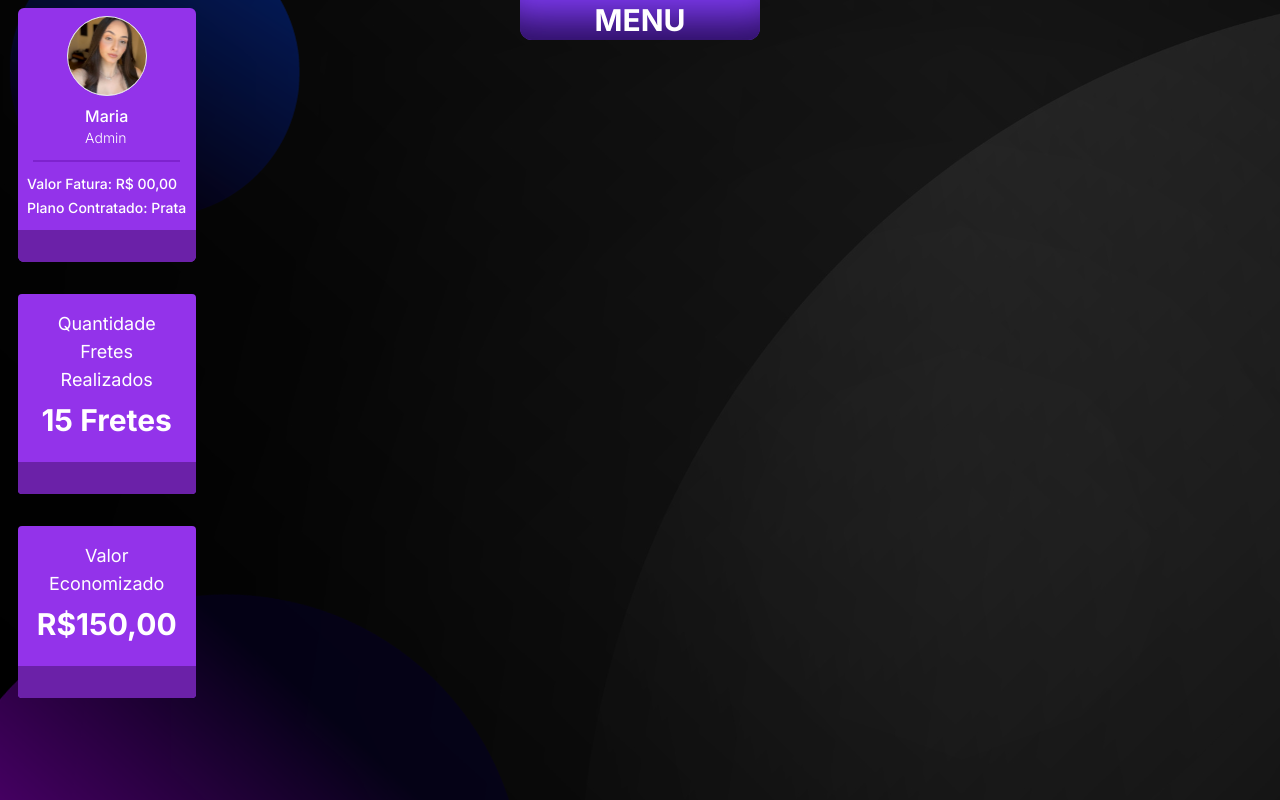
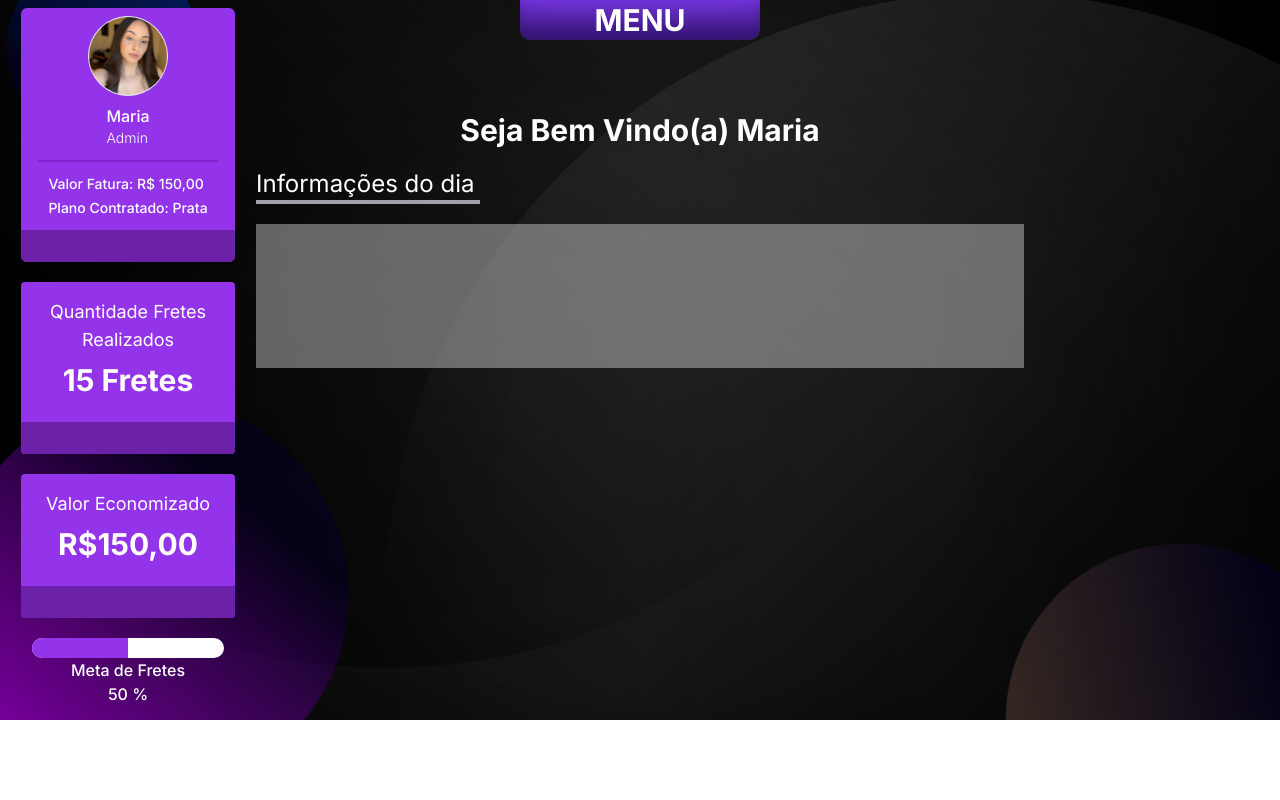
Before and after one commit to Anatonelly-Tech/AnatonellyFretes-v4, a Next.js app: page / in a window 1280 px wide. Built offline with nearby package versions, Linux system fonts and the light colour scheme.

Commit message:
feat: fix bg-repeat, progressbar and welcome message

```diff
--- a/src/app/layout.tsx
+++ b/src/app/layout.tsx
@@ -17,7 +17,7 @@ export default function RootLayout({
       <head>
         <link rel="icon" href="/favicon.png" />
       </head>
-      <body className="bg-anatonelly-bg">
+      <body className="bg-anatonelly-bg bg-no-repeat bg-cover">
         <NavBar />
         {children}
       </body>
--- a/src/app/page.tsx
+++ b/src/app/page.tsx
@@ -9,22 +9,40 @@ import ProgressBar from '@/components/ProgressBar';
 
 // style
 import '../styles/main.css';
+import { useState } from 'react';
 
 export default function Home() {
+  const [username, setUsername ] = useState('Maria')
+
+
   return (
     <div className='w-full h-full flex '>
       {/* esquerda */}
-      <div className='w-1/6 flex flex-col h-full py-2 items-center justify-center'>
-        <UserInfo />
+      <div className='w-1/5 flex flex-col h-full py-2 items-center justify-center gap-5'>
+        <UserInfo username={username} role={'Admin'} plan={'Prata'} invoice={150.00} />
         <AccountInformations
           title={'Quantidade Fretes Realizados'}
           result={'15 Fretes'}
         />
         <AccountInformations title={'Valor Economizado'} result={'R$150,00'} />
-        {/* <ProgressBar /> */}
+        <ProgressBar />
       </div>
       {/* meio */}
-      <div className='w-3/5 h-full bg-blue-400 flex flex-col '></div>
+      <div className='w-3/5 h-full flex flex-col py-28 text-white'>
+        <div className='flex flex-col gap-5'>
+          <h1 className='text-3xl font-bold text-center'>
+            Seja Bem Vindo(a) {username}
+          </h1>
+
+          <div>
+            <span className='text-2xl'>
+              Informações do dia
+            </span>
+              <hr className='border-zinc-400 w-56 border-2' />
+          </div>
+        <div className='bg-zinc-300/45 w-full h-36'></div>
+        </div>
+      </div>
       {/* direita */}
       <div className='w-1/5 h-full bg-yellow-500 flex flex-col '></div>
     </div>
--- a/src/app/test/page.tsx
+++ b/src/app/test/page.tsx
@@ -4,12 +4,14 @@ import '@/styles/main.css';
 import React from 'react';
 import ModalComponent from '@/components/Modal';
 import Loading  from '@/components/Loading';
+import ProgressBar from '@/components/ProgressBar';
 
 const page = () => {
   return (
     <div className='p-5 gap-5 h-full flex '>
       <ModalComponent />
-      <Loading/>
+      <Loading />
+      <ProgressBar />
     </div>
   );
 };
--- a/src/components/AccountInformations/index.tsx
+++ b/src/components/AccountInformations/index.tsx
@@ -5,7 +5,7 @@ interface InfoProps {
 
 export default function AccountInformations( {title, result}: InfoProps) {
   return (
-    <div className='w-5/6 mt-8 h-auto bg-purple-600 rounded flex items-center flex-col justify-start gap-2'>
+    <div className='w-5/6 h-auto bg-purple-600 rounded flex items-center flex-col justify-start gap-2'>
         <div className=' w-full h-auto p-4 flex flex-col justify-start items-center gap-2'>
 
       <h1 className='text-white text-lg text-center'>{title}</h1>
--- a/src/components/ProgressBar/index.tsx
+++ b/src/components/ProgressBar/index.tsx
@@ -1,7 +1,29 @@
 import * as Progress from '@radix-ui/react-progress';
+import { useState, useEffect } from 'react';
 
-export default function ProgressBar(){
-  <Progress.Root>
-    <Progress.Indicator />
-  </Progress.Root>
-};
+export default function ProgressBar() {
+  const [progress, setProgress] = useState(50);
+
+  // useEffect(() => {
+  //   const interval = setInterval(() => {
+  //     setProgress((prev) => (prev >= 100 ? 0 : prev + 1));
+  //   }, 100);
+  //   return () => clearInterval(interval);
+  // }, []);
+
+  return (
+    <div className='flex flex-col items-center justify-center'>
+      <Progress.Root
+        className='relative overflow-hidden bg-white rounded-full w-48 h-5'
+        style={{ transform: 'translateZ(0)' }}
+      >
+        <Progress.Indicator
+          className='bg-purple-600 w-full h-full transition-transform duration-500 ease-in-out'
+          style={{ transform: `translateX(-${100 - progress}%)` }}
+        />
+      </Progress.Root>
+      <span className='font-medium text-white '>Meta de Fretes</span>
+      <span className='font-medium text-white '>{progress} %</span>
+    </div>
+  );
+}
--- a/src/components/UserInfo/index.tsx
+++ b/src/components/UserInfo/index.tsx
@@ -1,7 +1,14 @@
 import React from 'react';
 import * as Avatar from '@radix-ui/react-avatar';
 
-const UserInfo = () => {
+interface UserInfoProps {
+  username: string;
+  role: string;
+  plan: string;
+  invoice: number;
+}
+
+const UserInfo = ({ username, role, plan, invoice }: UserInfoProps) => {
   return (
     <div className='w-5/6 bg-purple-600 items-center justify-center flex pt-2 rounded-md flex-col gap-3'>
       <div className='flex flex-col justify-center items-center gap-2'>
@@ -9,27 +16,30 @@ const UserInfo = () => {
           <Avatar.Image
             className='h-full w-full rounded object-cover text-black'
             src='/img/UsersImage/Maria.png'
-            alt="Brahms's avatar"
+            alt={`${username}'s profile picture`}
           />
           <Avatar.Fallback
             className='text-purple-300 leading-1 flex h-full w-full items-center justify-center bg-white text-[15px] font-medium'
             delayMs={600}
           >
-            MA
+            {username.charAt(0).toUpperCase() +
+              username.charAt(1).toUpperCase()}
           </Avatar.Fallback>
         </Avatar.Root>
         <div className='flex flex-col'>
-          <p className='text-white text-md font-medium'>Maria</p>
-          <p className='text-white text-sm font-light'>Admin</p>
+          <p className='text-white text-md font-medium'>{username}</p>
+          <p className='text-white text-sm font-light'>{role}</p>
         </div>
       </div>
       <div className='pl-2 pr-2 w-11/12'>
         <hr className='border-purple-700 w-full border-[1px] pl-2 pr-2' />
       </div>
       <div className='flex flex-col gap-1'>
-        <p className='text-white text-sm font-medium'>Valor Fatura: R$ 00,00</p>
         <p className='text-white text-sm font-medium'>
-          Plano Contratado: Prata
+          Valor Fatura: R$ {invoice.toFixed(2).replace('.', ',')}
+        </p>
+        <p className='text-white text-sm font-medium'>
+          Plano Contratado: {plan}
         </p>
       </div>
       <div className='w-full h-8 bg-purple-800 rounded-b-md'></div>
```
